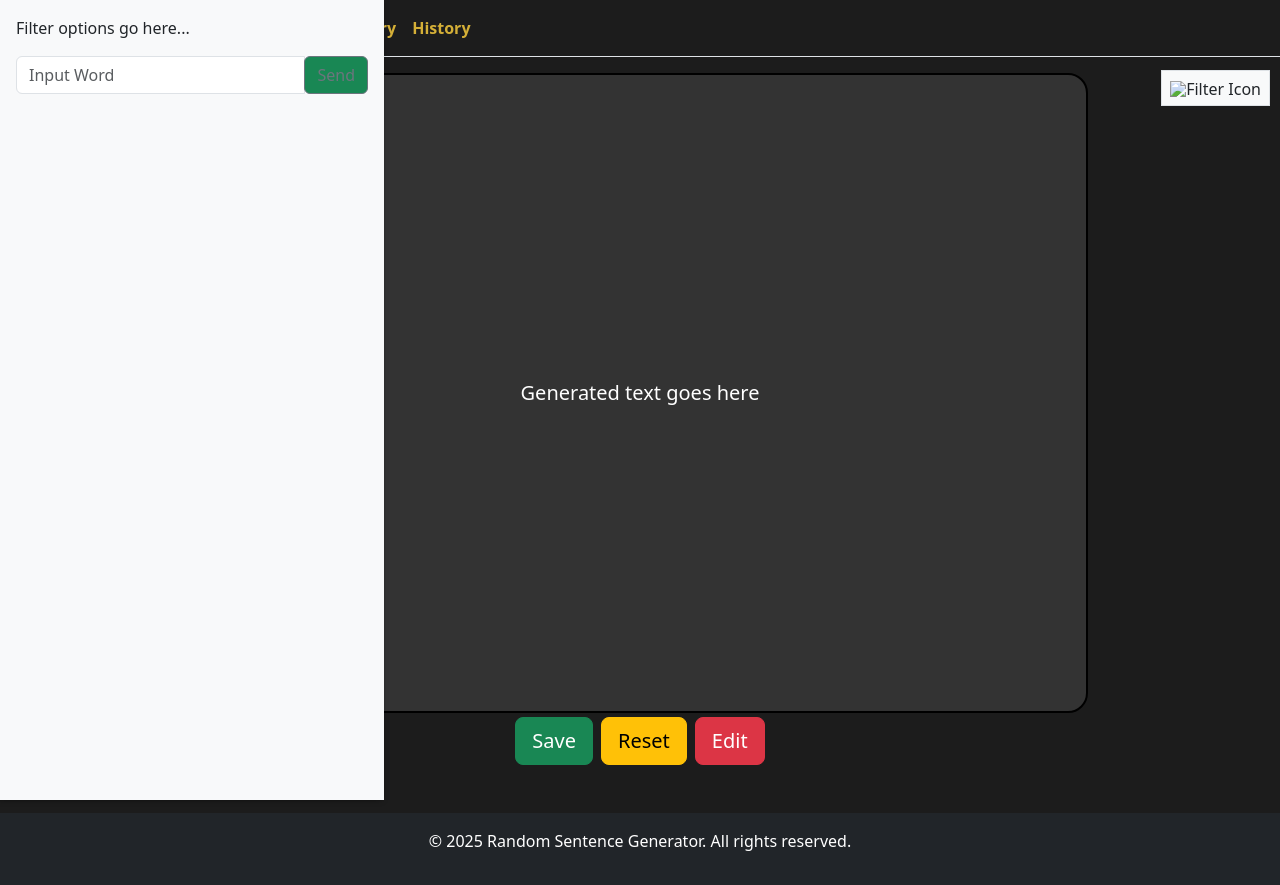
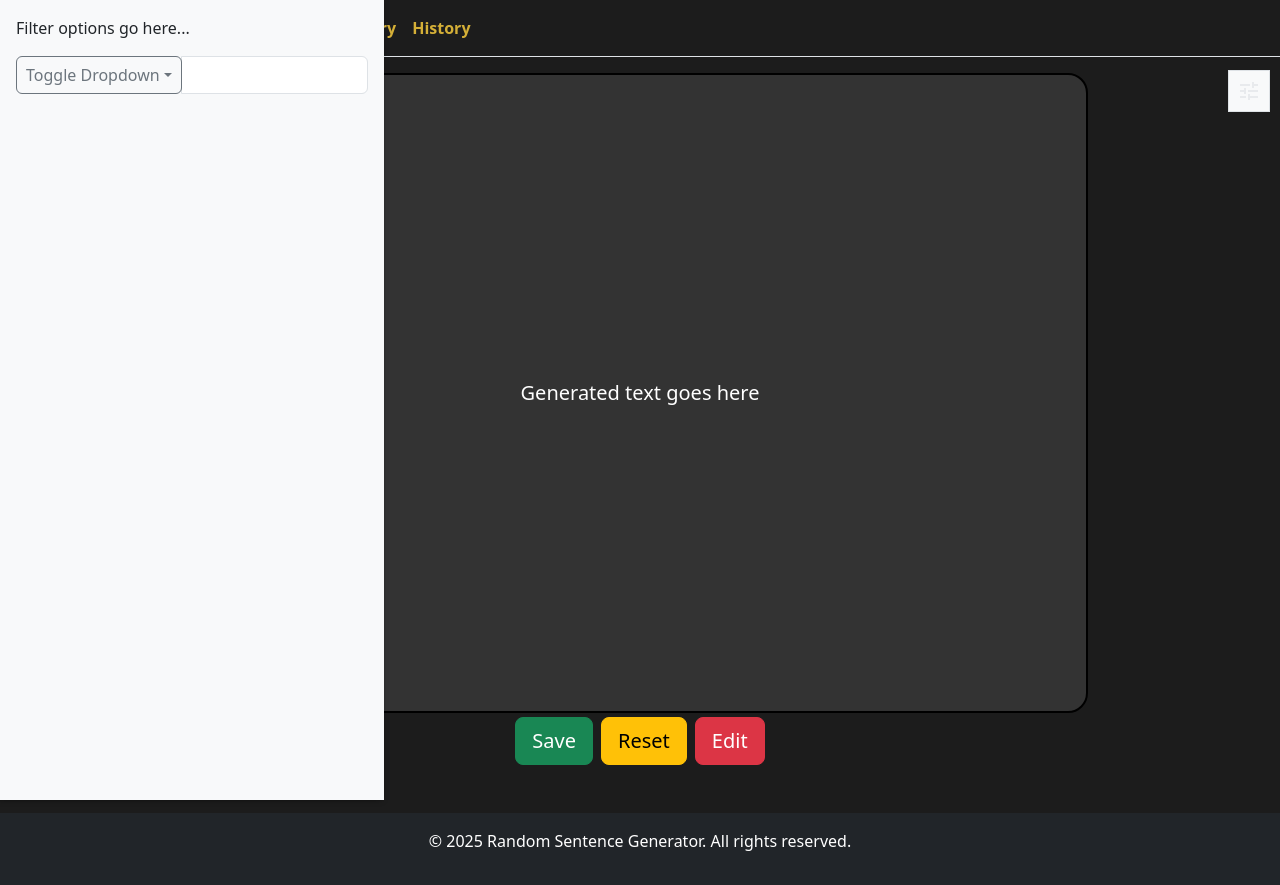
Before and after one commit to sauronthemailman/RandomSentenceGenerator, a plain HTML site: page index.html in a window 1280 px wide. Both pictures are taken after a click on the button "Toggle filter". Drawn offline with nearby package versions, Linux system fonts and the light colour scheme.

```diff
--- a/index.html
+++ b/index.html
@@ -15,8 +15,9 @@
     <link rel="stylesheet" href="style.css" />
   </head>
   <body id="lowest-index-bg">
+  <div id="navbar">
     <nav
-      id="navbar"
+
       class="navbar navbar-expand-sm border-bottom border-body border-#D4AF37 d-flex fw-bold"
     >
       <div id="navbar-brand" class="container-fluid">
@@ -45,7 +46,7 @@
         </div>
       </div>
     </nav>
-
+  </div>
     <div id="generate-filter">
       <!-- Filter Toggle Button -->
       <button
@@ -58,13 +59,18 @@
         aria-expanded="false"
         aria-label="Toggle filter"
       >
-        <img src="icons/filter_alt_24dp.svg" alt="Filter Icon" width="24" height="24" />
+        <img
+          src="icons/tune_24dp_E8EAED_FILL0_wght400_GRAD0_opsz24.png"
+          alt="Filter Icon"
+          width="24"
+          height="24"
+        />
       </button>
 
       <!-- Collapsible Filter Section -->
       <div id="filterContent" class="collapse position-fixed bg-light p-3">
         <p>Filter options go here...</p>
-        <div class="input-group mb-3">
+        <!--<div class="input-group mb-3">
           <input
             type="text"
             class="form-control"
@@ -73,13 +79,40 @@
             aria-describedby="basic-addon2"
           />
           <div class="input-group-append">
-            <button class="btn btn-outline-secondary bg-success" type="button">Send</button>
+            <button class="btn btn-outline-secondary bg-success" type="button">
+              Send
+            </button>
+          </div>
+          <div id="submit-filter">
+            <button type="button" class="btn btn-success btn-lg">submit</button>
+          </div>-->
+          <div class="input-group mb-3">
+            <div class="input-group-prepend">
+                <button
+                type="button"
+                class="btn btn-outline-secondary dropdown-toggle dropdown-toggle-split"
+                data-bs-toggle="dropdown"
+                aria-haspopup="true"
+                aria-expanded="false">
+                <span class="sr-only">Toggle Dropdown</span>
+              </button>
+                <div class="dropdown-menu">
+                  <a class="dropdown-item" href="#">upload</a>
+                  <a class="dropdown-item" href="#">delete</a>
+                  <a class="dropdown-item" href="#">ignore</a>
+
+                </div>
+            </div>
+            <input type="text" class="form-control" aria-label="Text input with segmented dropdown button">
           </div>
         </div>
       </div>
     </div>
 
-    <div id="output-container" class="output-box align-items-center text-center">
+    <div
+      id="output-container"
+      class="output-box align-items-center text-center"
+    >
       <p class="card-text">Generated text goes here</p>
     </div>
 
--- a/style.css
+++ b/style.css
@@ -63,6 +63,7 @@
   right: 0; /* Positions it on the right */
   width: auto;
   background-color: transparent; /* Removes unwanted purple box */
+
 }
 
 
@@ -84,7 +85,7 @@
 left: -30%;
 width: 30%;
 height: 100vh;
-background-color: #8c52ff;
+background-color: #1c1c1c;
 box-shadow: -2px 0 5px rgba(0, 0, 0, 0.5);
 z-index: 1049;
 transition: left 0.3s ease-in-out;
@@ -93,6 +94,11 @@
 /* When the collapse is shown, bring it into view */
 #filterContent.show {
   left: 0;
+}
+#submit-filter{
+  position: fixed;
+  bottom: 10px;
+
 }
 
 #Save-button {
```
Also changed, not shown: icons/tune_24dp_E8EAED_FILL0_wght400_GRAD0_opsz24.png (added), script/client.js (renamed from filtering.js), script/server.js (added), server.js (deleted).
